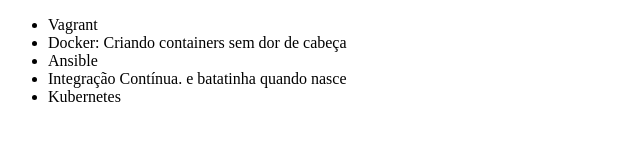
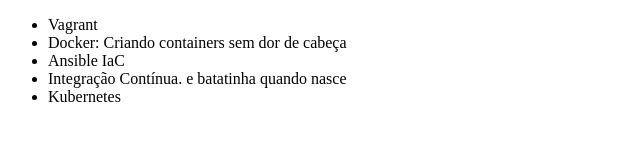
Before and after one commit to maria-temporaria/curso-git-publico, a plain HTML site: page index.html in a window 1280 px wide. Shown: the full height of the page, 0-640 px from the left. Drawn offline with Linux system fonts and the light colour scheme.

Commit message:
Incluindo IaC ao Ansible

```diff
--- a/index.html
+++ b/index.html
@@ -8,7 +8,7 @@
     <ul>
         <li>Vagrant</li>
         <li>Docker: Criando containers sem dor de cabeça</li>
-        <li>Ansible</li>
+        <li>Ansible IaC</li>
         <li>Integração Contínua. e batatinha quando nasce</li>
     	<li>Kubernetes</li>
     </ul>
```
